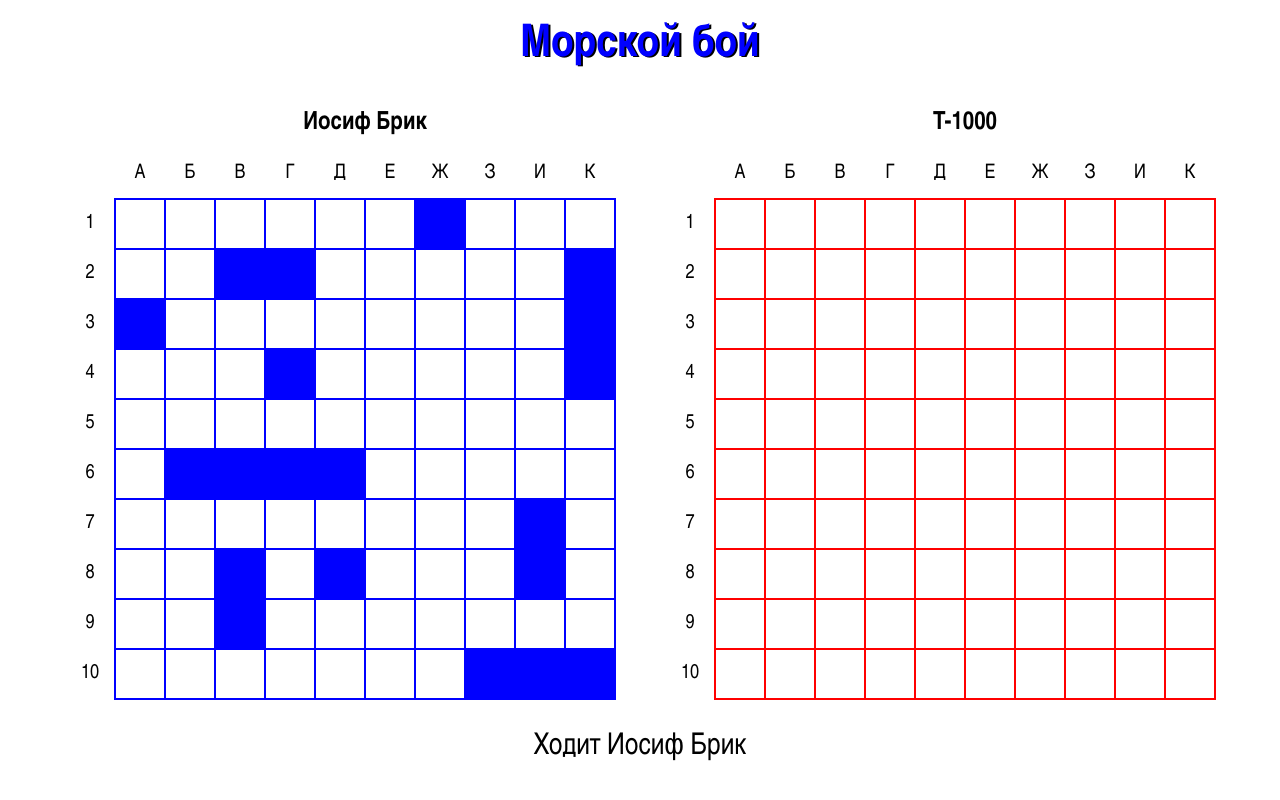
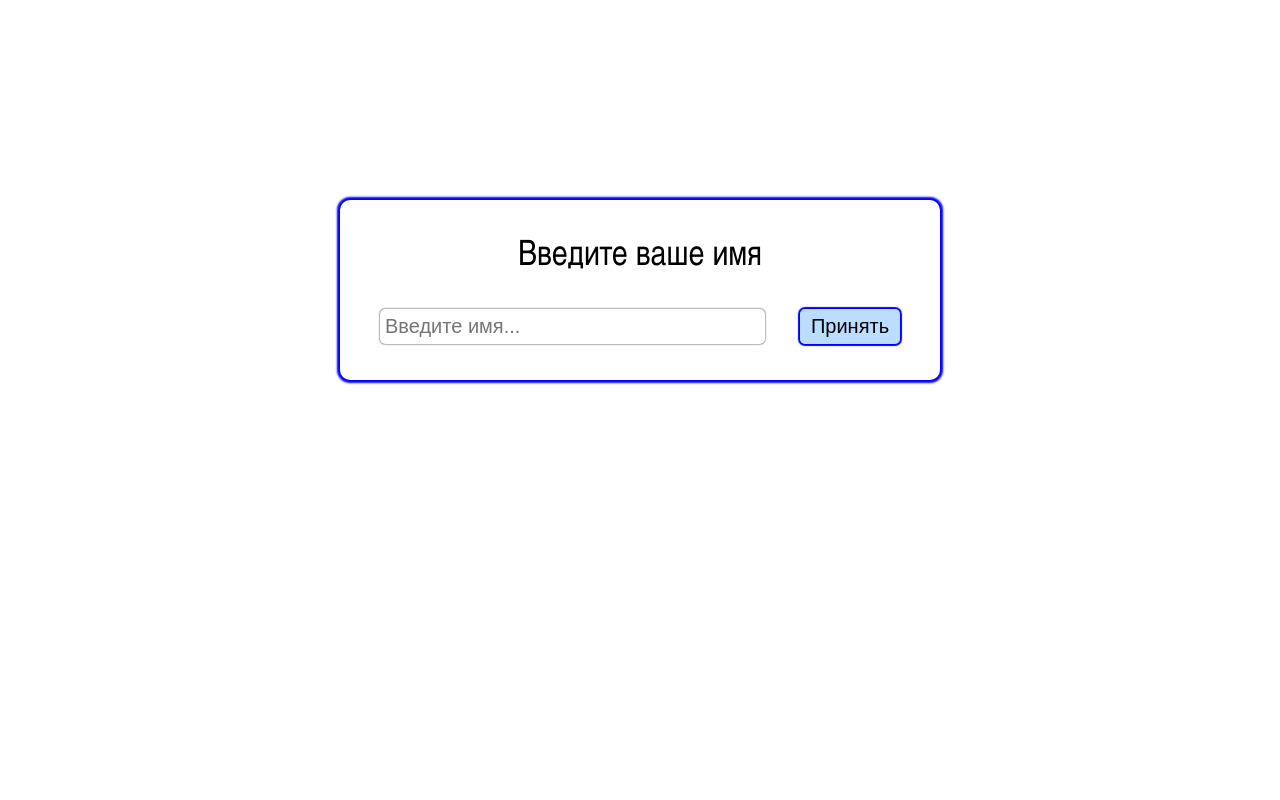
Before and after one commit to AndreyKosDir/Sea-Battle, a Vue app: page / in a window 1280 px wide. Built offline with nearby package versions, Linux system fonts and the light colour scheme.

Commit message:
Доработки.

```diff
--- a/src/AI.js
+++ b/src/AI.js
@@ -1,60 +1,39 @@
 import {Helpers} from "./Helpers";
 
 export default class AI {
+    firstShootAtShip = null;
+    lastShootAtShip = null;
 
-
-    firstShootAtShip = null;
-    lastGoodShot = null;
-
+    // Расположение корабля y - вертикальное, x - горизонтальное.
     direction = null;
 
     constructor(field) {
         this.field = field;
-        // this.cellsForShoot = this.createCellsForShoot();
     }
 
     /**
-     * Создать массив с координатами ячеек по которым будет производиться выстрел.
-     * @returns {[]}
-     */
-    createCellsForShoot() {
-        const emptyCells = [];
-
-        for (let column = 0; column < 10; column++) {
-
-            for (let line = 0; line < 10; line++) {
-                emptyCells.push({column, line});
-            }
-        }
-
-        return emptyCells;
-    }
-
-    /**
-     * Выстрелить в клетку.
+     * Выстрелить.
      * @returns {null|*}
      */
     fire() {
-
         let tryShootCell = true;
 
         while (tryShootCell) {
             let x = Helpers.getRandomNumber(0, 9);
             let y = Helpers.getRandomNumber(0, 9);
 
-            if (this.lastGoodShot !== null && this.field[this.lastGoodShot.coords.y][this.lastGoodShot.coords.x].ship.destroyed) {
+            if (this.shipDestroyed()) {
                 this.firstShootAtShip = null;
-                this.lastGoodShot = null;
+                this.lastShootAtShip = null;
                 this.direction = null;
             }
 
+            if (this.lastShootAtShip) {
+                let shootAroundShip = this.fireAroundShip();
 
-            if (this.lastGoodShot) {
-                let goodShootCoords = this.doGoodShot();
-
-                if (goodShootCoords) {
-                    x = goodShootCoords.x;
-                    y = goodShootCoords.y;
+                if (shootAroundShip) {
+                    x = shootAroundShip.x;
+                    y = shootAroundShip.y;
                 }
             }
 
@@ -65,17 +44,15 @@ export default class AI {
                 cell.shoot = true;
 
                 if (cell.ship) {
+                    this.setLastShotAtShip({y, x})
 
-                    this.setLastGoodShot({y, x})
-
-                    if (this.lastGoodShot) {
-                        if (this.firstShootAtShip !== this.lastGoodShot.coords) {
-                            this.direction = this.firstShootAtShip.x === this.lastGoodShot.coords.x ? 0 : 1;
-                            this.setLastGoodShot({y, x})
+                    if (this.lastShootAtShip) {
+                        if (this.firstShootAtShip !== this.lastShootAtShip.coords) {
+                            // Определяется направление расположения корабля на основе двух попаданий.
+                            this.direction = this.firstShootAtShip.x === this.lastShootAtShip.coords.x ? 'y' : 'x';
+                            this.setLastShotAtShip({y, x})
                         }
                     }
-
-
 
                     return cell.ship.id;
                 }
@@ -83,23 +60,21 @@ export default class AI {
                 return null;
             }
         }
-
-
     }
 
+    /**
+     * Выстрелить рядом с кораблём.
+     * @returns {{x: *, y: *}}
+     */
+    fireAroundShip() {
+        let y, x;
+        let searchCellToShoot = true;
 
-    doGoodShot() {
-        let y;
-        let x;
+        while (searchCellToShoot) {
 
-        let searchAGoodShot = true;
+            let aroundCells = this.lastShootAtShip.around;
 
-        while (searchAGoodShot) {
-
-            let aroundCells = this.lastGoodShot.around;
-
-            for (let index = 0; index < this.lastGoodShot.around.length; index++) {
-
+            for (let index = 0; index < aroundCells.length; index++) {
                 let cell = aroundCells[index];
 
                 if (cell.y >= 0 && cell.y <= 9 && cell.x >= 0 && cell.x <= 9) {
@@ -110,32 +85,50 @@ export default class AI {
                 }
             }
 
-            this.setLastGoodShot({y: this.firstShootAtShip.y, x: this.firstShootAtShip.x})
+            this.setLastShotAtShip({y: this.firstShootAtShip.y, x: this.firstShootAtShip.x})
         }
     }
 
-
-    setLastGoodShot(coords) {
-
+    /**
+     * Зарегистрировать данные последнего удачного выстрела.
+     * @param coords Координаты выстрела.
+     */
+    setLastShotAtShip(coords) {
         let {x, y} = coords;
         let around;
 
+        // Формируется список координат в зависсимости от расположения корабля.
         if (this.direction === null) {
-            around = [{y: y + 1, x}, {y: y - 1, x}, {y, x: x + 1}, {y, x: x - 1}];
-        } else if(this.direction === 0) {
-            around = [{y: y + 1, x}, {y: y - 1, x}];
+            around = Helpers.shuffleArray([{y: y + 1, x}, {y: y - 1, x}, {y, x: x + 1}, {y, x: x - 1}]);
+        } else if(this.direction === 'y') {
+            around = Helpers.shuffleArray([{y: y + 1, x}, {y: y - 1, x}]);
         } else {
-            around = [{y, x: x + 1}, {y, x: x - 1}];
+            around = Helpers.shuffleArray([{y, x: x + 1}, {y, x: x - 1}]);
         }
 
-
-        this.lastGoodShot = {
+        this.lastShootAtShip = {
             coords,
             around,
         }
 
         if (!this.firstShootAtShip) {
-            this.firstShootAtShip = this.lastGoodShot.coords;
+            this.firstShootAtShip = this.lastShootAtShip.coords;
         }
     }
+
+    /**
+     * Был ли уничтожен корабль последним удачным выстрелом.
+     * @returns {boolean}
+     */
+    shipDestroyed() {
+        let lastShipShoot = this.lastShootAtShip;
+
+        if (lastShipShoot) {
+            let {x, y} = lastShipShoot.coords;
+
+            return this.field[y][x].ship.destroyed;
+        }
+
+        return false;
+    }
 }
--- a/src/App.vue
+++ b/src/App.vue
@@ -39,8 +39,8 @@
             return {
                 player: new BattleField(),
                 computer: new BattleField(),
-                hideGame: false,
-                humanTurn: true,
+                hideGame: true,
+                humanTurn: false,
                 playerName: 'Иосиф Брик',
                 computerName: 'T-1000',
                 playerScore: 0,
@@ -52,7 +52,7 @@
         methods: {
             startGame() {
                 this.hideGame = false;
-
+                this.computerShoots();
             },
 
             assignName(name, recipient) {
@@ -105,9 +105,10 @@
                 this.gameOver = false;
                 this.playerScore = 0;
                 this.computerScore = 0;
-                this.humanTurn = true;
+                this.humanTurn = false;
                 this.player = new BattleField();
                 this.computer = new BattleField();
+                this.computerShoots();
             },
         },
 
@@ -134,8 +135,7 @@
             AI() {
                 return new AI(this.playerField)
             }
-        }
-
+        },
     }
 </script>
 
--- a/src/BattleField.js
+++ b/src/BattleField.js
@@ -65,7 +65,6 @@ export default class BattleField {
 
             // Присваивание клеткам где будет стоять корабль ship = true.
             this.changeCellShipState(shipDecksCoords, shipId);
-
             this.addShipToFleet(shipId, shipDecksCoords);
 
             // Присваивание окружающим клеткам shipAround = true;
@@ -183,7 +182,6 @@ export default class BattleField {
                     }
 
                     this.fleet[shipId].cellsAroundShip.push([i, j]);
-
                     this.field[i][j].shipAround = true;
                 }
             }
@@ -191,11 +189,14 @@ export default class BattleField {
     }
 
 
+    /**
+     * Выстрелить в корабль.
+     * @param shipId ID Корабля.
+     */
     shootAtTheShip(shipId) {
+        let shipIsDestroyed = true;
 
         //Обход флота, для проверки уничтожен ли корабль.
-        let shipIsDestroyed = true;
-
         for (const shipDeckCoords of this.fleet[shipId].decks) {
             const [y, x] = shipDeckCoords;
 
--- a/src/Helpers.js
+++ b/src/Helpers.js
@@ -9,5 +9,24 @@ export const Helpers = {
         min = Math.ceil(min);
         max = Math.floor(max);
         return Math.floor(Math.random() * (max - min + 1)) + min;
+    },
+
+    /**
+     * Перемешать массив.
+     * @param array Массив.
+     * @returns {[]}
+     */
+    shuffleArray(array) {
+        const newArray = [...array];
+
+        const shuffleArray = [];
+
+        while (newArray.length > 0) {
+            let index = Helpers.getRandomNumber(0, newArray.length - 1);
+            shuffleArray.push(newArray[index]);
+            newArray.splice(index, 1);
+        }
+
+        return shuffleArray;
     }
 }
--- a/src/components/UI/Input.vue
+++ b/src/components/UI/Input.vue
@@ -33,8 +33,8 @@
         },
         watch: {
             name() {
-                if (this.name.length > 24) {
-                    this.name = this.name.slice(0, 24);
+                if (this.name.length > 22) {
+                    this.name = this.name.slice(0, 22);
                 }
             }
         }
```
Also changed, not shown: src/components/Cell.vue (+0 -12 lines).
